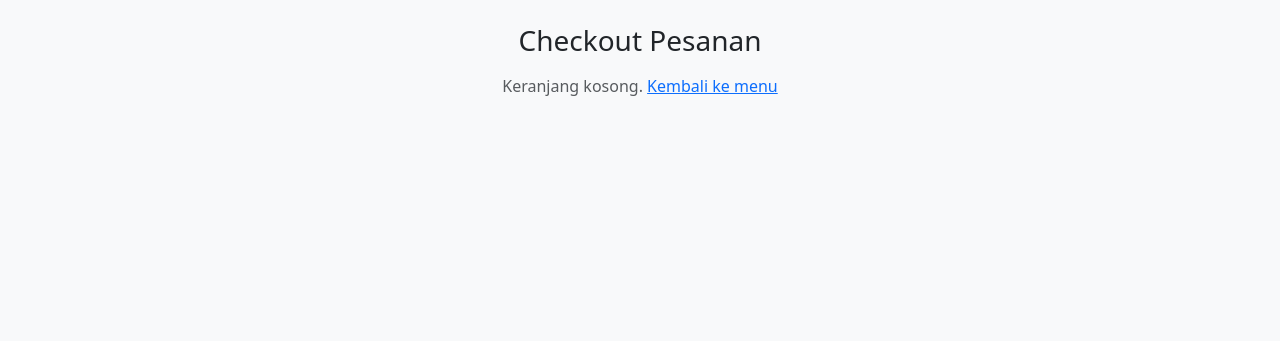
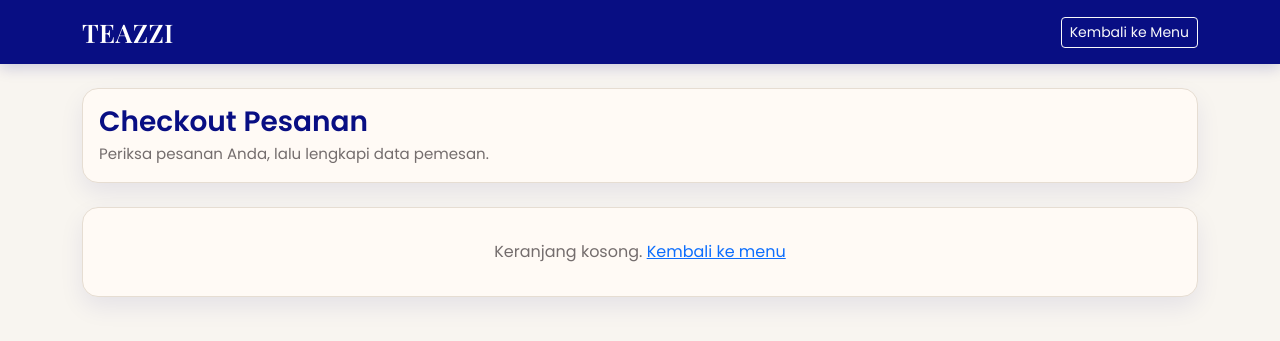
Before and after one commit to SafinNurImantoro/BarcodeMenu, a PHP site: page /BARCODEMENU/checkout.php in a window 1280 px wide. Shown: the top 341 px of the page. Run offline with PHP 8.4, Linux system fonts and the light colour scheme.

Commit message:
ubah desain checkout.php

```diff
--- a/checkout.php
+++ b/checkout.php
@@ -7,19 +7,130 @@ $total = 0;
 <html lang="id">
 <head>
   <meta charset="UTF-8">
+  <meta name="viewport" content="width=device-width, initial-scale=1">
   <title>Checkout</title>
   <link href="https://cdn.jsdelivr.net/npm/bootstrap@5.3.3/dist/css/bootstrap.min.css" rel="stylesheet">
+  <link rel="stylesheet" href="assets/css/style.css?v=20260213a">
+  <style>
+    :root {
+      --teazzi-blue: #080e83;
+      --teazzi-cream: #f8f5f0;
+      --surface: #fffaf5;
+      --line: #e6ddd2;
+      --text-muted: #746d6d;
+    }
+    body.checkout-page {
+      background: var(--teazzi-cream);
+      min-height: 100vh;
+      color: #2f2a2a;
+    }
+    .navbar-sticky {
+      position: sticky;
+      top: 0;
+      z-index: 1030;
+      box-shadow: 0 4px 14px rgba(8, 14, 131, 0.18);
+    }
+    .brand-title {
+      font-weight: 700;
+      letter-spacing: 0.4px;
+      color: #fff !important;
+    }
+    .surface-card {
+      background: var(--surface);
+      border: 1px solid var(--line);
+      border-radius: 16px;
+      box-shadow: 0 10px 24px rgba(8, 14, 131, 0.08);
+      padding: 1rem;
+    }
+    .section-title {
+      color: var(--teazzi-blue);
+      font-weight: 700;
+      margin-bottom: 0.4rem;
+    }
+    .section-subtitle {
+      color: var(--text-muted);
+      margin-bottom: 0;
+      font-size: 0.94rem;
+    }
+    .table-wrapper {
+      border: 1px solid var(--line);
+      border-radius: 12px;
+      overflow: hidden;
+      background: #fff;
+    }
+    .table {
+      margin-bottom: 0;
+      min-width: 700px;
+    }
+    .table thead th {
+      white-space: nowrap;
+      background: #f5f1eb;
+      color: #1a1f5c;
+    }
+    .total-row th {
+      background: #f5f1eb;
+      color: #1a1f5c;
+    }
+    .btn-primary {
+      background: var(--teazzi-blue);
+      border-color: var(--teazzi-blue);
+    }
+    .btn-primary:hover {
+      background: #1a1f5c;
+      border-color: #1a1f5c;
+    }
+    .order-empty {
+      text-align: center;
+      color: var(--text-muted);
+      padding: 2rem 1rem;
+    }
+    @media (max-width: 991.98px) {
+      .checkout-main {
+        padding-top: 1.25rem !important;
+      }
+    }
+    @media (max-width: 767.98px) {
+      .surface-card {
+        padding: 0.85rem;
+        border-radius: 12px;
+      }
+      .checkout-main {
+        padding-left: 12px !important;
+        padding-right: 12px !important;
+      }
+      .section-title {
+        font-size: 1.25rem;
+      }
+    }
+  </style>
 </head>
-<body class="bg-light">
-<div class="container mt-4">
-  <h3 class="mb-3 text-center">Checkout Pesanan</h3>
+<body class="checkout-page">
+<nav class="navbar navbar-expand-lg navbar-sticky" style="background-color:#080e83;">
+  <div class="container">
+    <a href="index.php" class="navbar-brand brand-title text-decoration-none">TEAZZI</a>
+    <div class="ms-auto">
+      <a href="index.php" class="btn btn-outline-light btn-sm">Kembali ke Menu</a>
+    </div>
+  </div>
+</nav>
+
+<main class="container checkout-main py-4">
+  <div class="surface-card mb-3 mb-md-4">
+    <h1 class="section-title h3 mb-1">Checkout Pesanan</h1>
+    <p class="section-subtitle">Periksa pesanan Anda, lalu lengkapi data pemesan.</p>
+  </div>
 
   <?php if(count($menu) === 0): ?>
-    <p class="text-center text-muted">Keranjang kosong. <a href="index.php">Kembali ke menu</a></p>
+    <div class="surface-card order-empty">
+      Keranjang kosong. <a href="index.php">Kembali ke menu</a>
+    </div>
   <?php else: ?>
-    <form action="submit_order.php" method="POST">
-      <table class="table table-bordered table-striped align-middle">
-        <thead class="table-dark text-center">
+    <form action="submit_order.php" method="POST" class="d-grid gap-3 gap-md-4">
+      <section class="surface-card">
+        <h2 class="h5 mb-3">Ringkasan Keranjang</h2>
+        <div class="table-wrapper table-responsive">
+          <table class="table table-bordered align-middle">
+            <thead class="text-center">
               <tr>
                 <th>Menu</th>
                 <th>Jumlah</th>
@@ -45,24 +156,27 @@ $total = 0;
                   } else { echo '-'; }
                   ?>
                 </td>
-            <td>Rp <?= number_format($subtotal,0,',','.') ?></td>
+                <td><strong>Rp <?= number_format($subtotal,0,',','.') ?></strong></td>
               </tr>
 
-          <!-- Hidden inputs untuk submit -->
               <input type="hidden" name="menu[<?= $item['name'] ?>][qty]" value="<?= $item['qty'] ?>">
               <input type="hidden" name="menu[<?= $item['name'] ?>][subtotal]" value="<?= $subtotal ?>">
               <input type="hidden" name="menu[<?= $item['name'] ?>][toppings]" value='<?= htmlspecialchars(json_encode($toppings)) ?>'>
               <?php endforeach; ?>
             </tbody>
             <tfoot>
-          <tr>
+              <tr class="total-row">
                 <th colspan="3" class="text-end">Total</th>
                 <th>Rp <?= number_format($total,0,',','.') ?></th>
               </tr>
             </tfoot>
           </table>
+        </div>
+      </section>
 
-      <div class="row mt-4">
+      <section class="surface-card">
+        <h2 class="h5 mb-3">Data Pemesan</h2>
+        <div class="row">
           <div class="col-md-6 mb-3">
             <label class="form-label fw-semibold">Nomor Meja</label>
             <input type="text" name="table_no" class="form-control" required placeholder="Contoh: 5">
@@ -99,11 +213,13 @@ $total = 0;
           <textarea name="notes" class="form-control" rows="3" placeholder="Contoh: Es sedikit, tanpa gula, dll."></textarea>
         </div>
 
-      <div class="text-center">
-        <button type="submit" class="btn btn-success btn-lg px-4">Bayar Sekarang</button>
+        <div class="d-grid d-md-flex justify-content-md-end gap-2">
+          <a href="index.php" class="btn btn-outline-secondary">Kembali</a>
+          <button type="submit" class="btn btn-primary px-4">Bayar Sekarang</button>
         </div>
+      </section>
     </form>
   <?php endif; ?>
-</div>
+</main>
 </body>
 </html>
```
Lines whose indentation alone changed are shown as unchanged.
